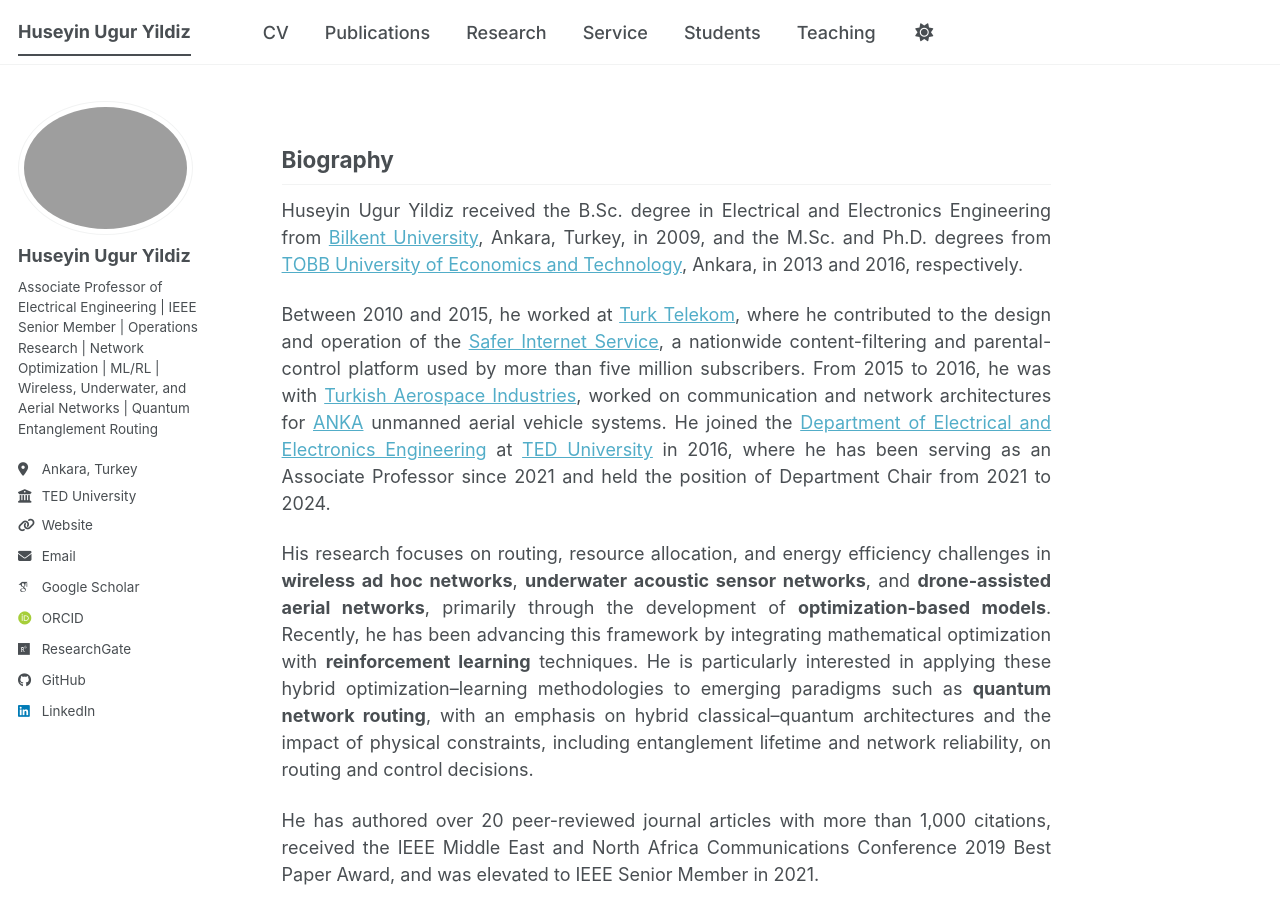
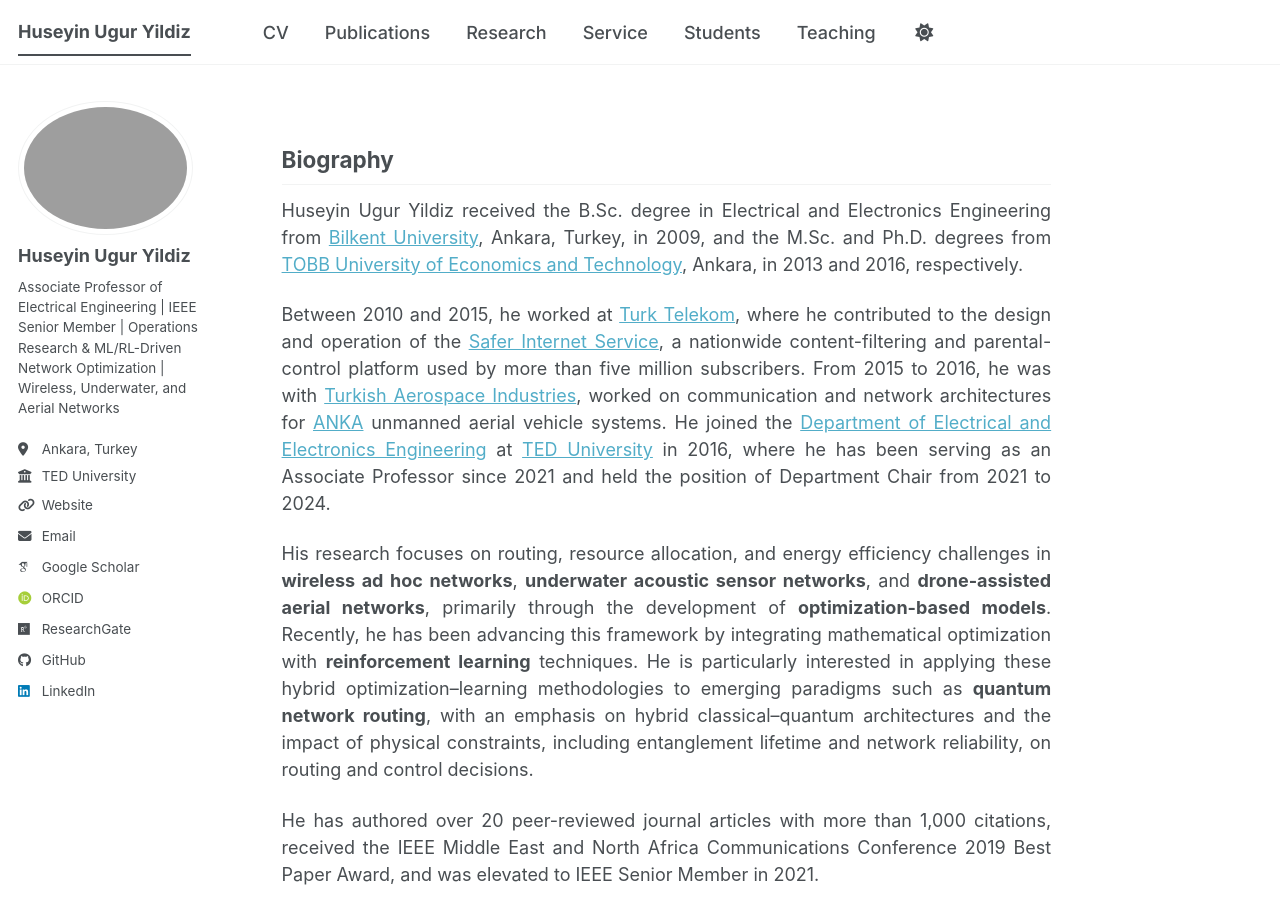
Before and after one commit to huguryildiz/huguryildiz.github.io, a Jekyll site: the page built from index.md, in a window 1280 px wide and 900 px high. Built offline with Jekyll 4.4.1, drawn with Linux system fonts in a browser that asks for light colours; some web fonts are replaced; a script bundle is joined from its source files by our own code; library files that are not in the unit come from our copies; a style sheet for code colours, icons or effects is not loaded.

Commit message:
Update _config.yml

```diff
--- a/_config.yml
+++ b/_config.yml
@@ -104,7 +104,7 @@
 author:
   name             : "Huseyin Ugur Yildiz"
   avatar           : "profile.png"
-  bio              : "Associate Professor of Electrical Engineering | IEEE Senior Member | Operations Research | Network Optimization | ML/RL | Wireless, Underwater, and Aerial Networks | Quantum Entanglement Routing"
+  bio              : "Associate Professor of Electrical Engineering | IEEE Senior Member | Operations Research & ML/RL-Driven Network Optimization | Wireless, Underwater, and Aerial Networks"
   location         : "Ankara, Turkey"
   employer         : "TED University"
   uri              : "https://www.tedu.edu.tr/en/huseyin-ugur-yildiz"
```
